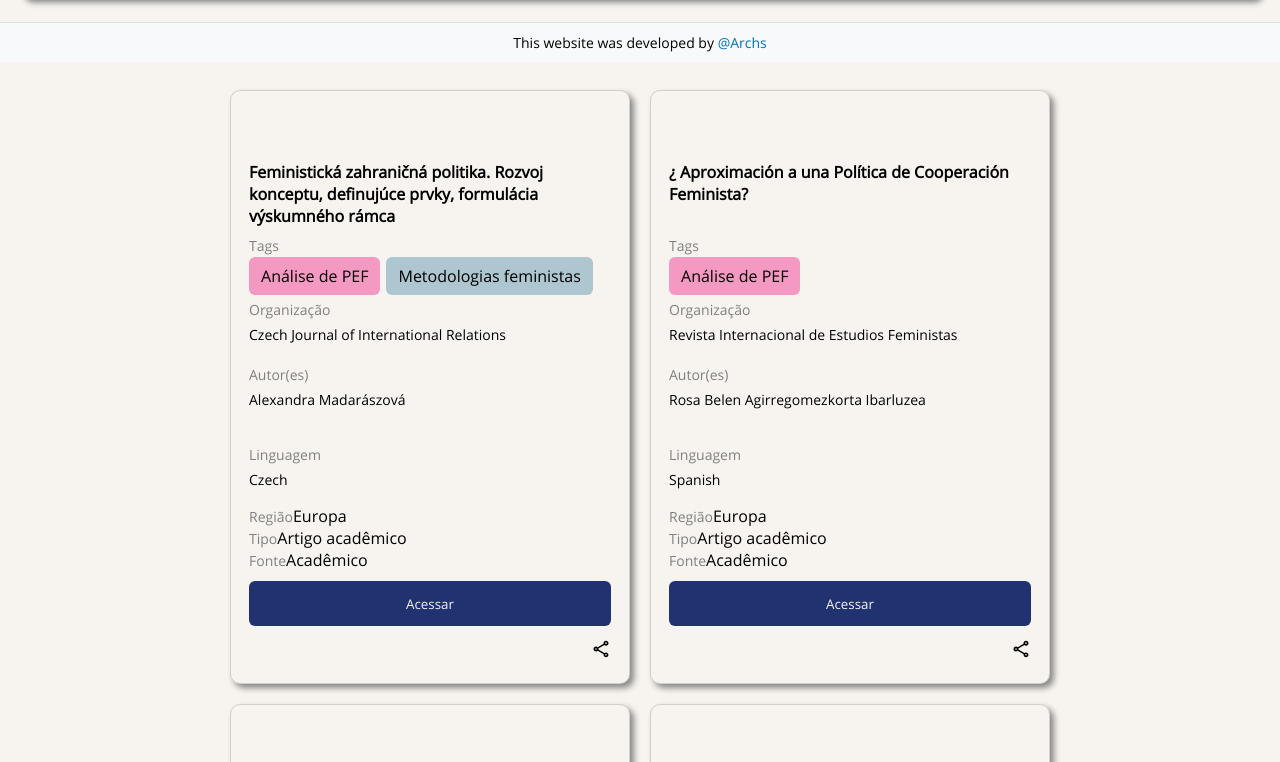
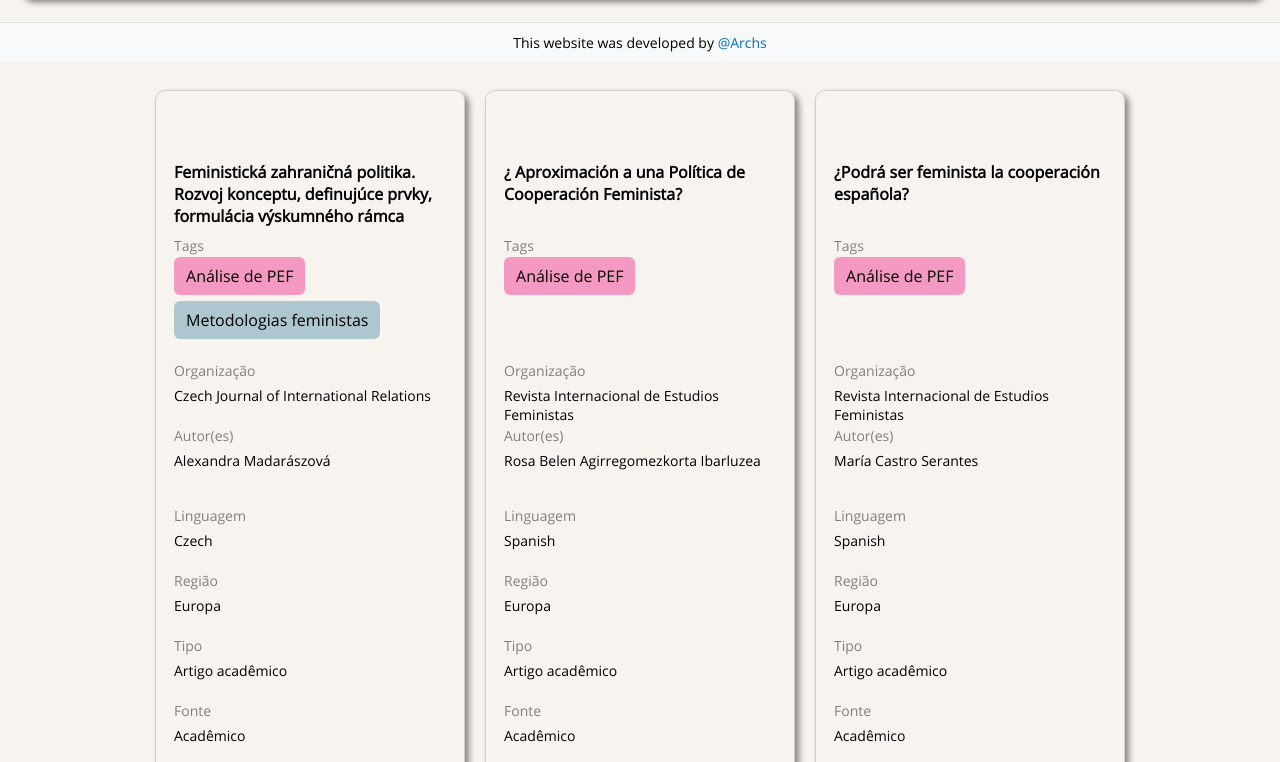
Before and after one commit to bsdeab/FFPR, a React (Create React App) app: page / in a window 1280 px wide. Shown: the part 738-1500 px from the top of the page. Built offline with nearby package versions, Linux system fonts and the light colour scheme.

Commit message:
Update Card.scss

```diff
--- a/src/components/Card/Card.scss
+++ b/src/components/Card/Card.scss
@@ -1,6 +1,6 @@
 .card-container {
   width: 100%;
-  max-width: 400px; // Limita o tamanho máximo do card
+  max-width: 310px;
   height: auto;
   border-radius: 10px;
   display: flex;
@@ -76,23 +76,25 @@
   .card-title-area {
     width: 100%;
     height: 75px;
-    overflow: hidden;
-    /* Esconde o conteúdo que passa do limite */
-    white-space: wrap;
-    /* Garante que o texto não será quebrado em várias linhas */
-    text-overflow: ellipsis;
-    /* Adiciona as reticências quando o texto for maior que o contêiner */
+    max-height: 75px; // Altura máxima do título
+    overflow: hidden; // Esconde o conteúdo que ultrapassa o limite
+    overflow-y: auto;
 
     .card-title {
       font-weight: bold;
       font-size: 16px;
       padding-bottom: 6px;
+      display: block; // Garante que o título seja tratado como um bloco
+      overflow: hidden; // Esconde o conteúdo que ultrapassa o limite
     }
   }
 
   .card-tags-area {
     display: flex;
     flex-direction: column;
+    height: 120px;
+    max-height: 120px;
+    overflow: auto;
 
     .tags {
       margin-top: 2px;
@@ -119,11 +121,8 @@
     flex-direction: column;
     font-size: 14px;
     overflow: hidden;
-    /* Esconde o conteúdo que passa do limite */
     white-space: wrap;
-    /* Garante que o texto não será quebrado em várias linhas */
     text-overflow: ellipsis;
-    /* Adiciona as reticências quando o texto for maior que o contêiner */
   }
 
   .card-organization-area {
@@ -189,7 +188,6 @@
   }
 
   .card-language-area {
-
     .language-row {
       display: flex;
       flex-direction: row;
@@ -236,7 +234,21 @@
   display: none;
 }
 
-.icon-dolar{
+.icon-dolar {
   font-size: 24px;
   color: var(#081950);
 }
+
+.card-region-area,
+.card-type-area,
+.card-source-area {
+  height: 60px;
+  margin-top: 5px;
+  gap: 6px;
+  display: flex;
+  flex-direction: column;
+  font-size: 14px;
+  overflow: hidden;
+  white-space: wrap;
+  text-overflow: ellipsis;
+}
```
